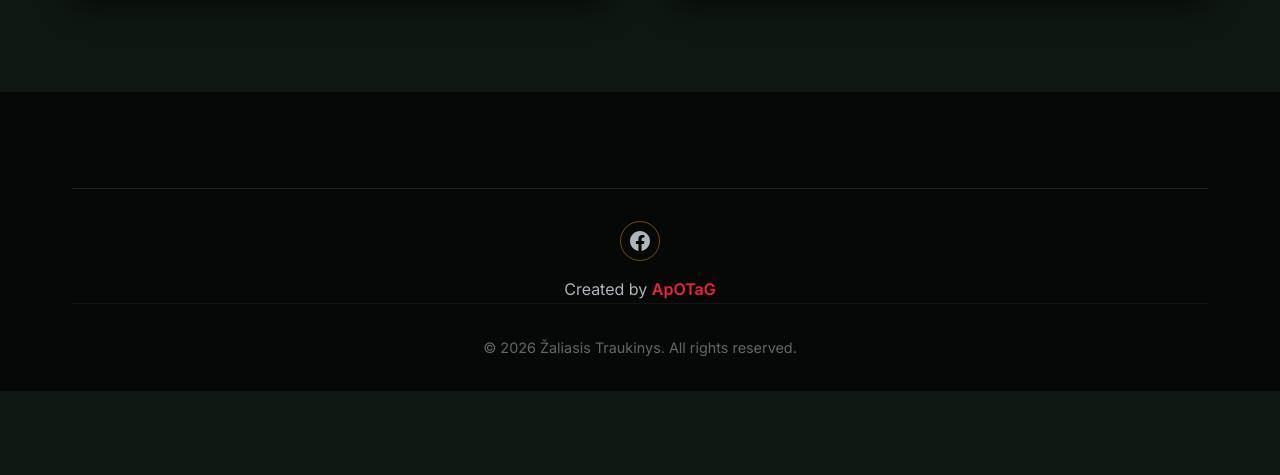
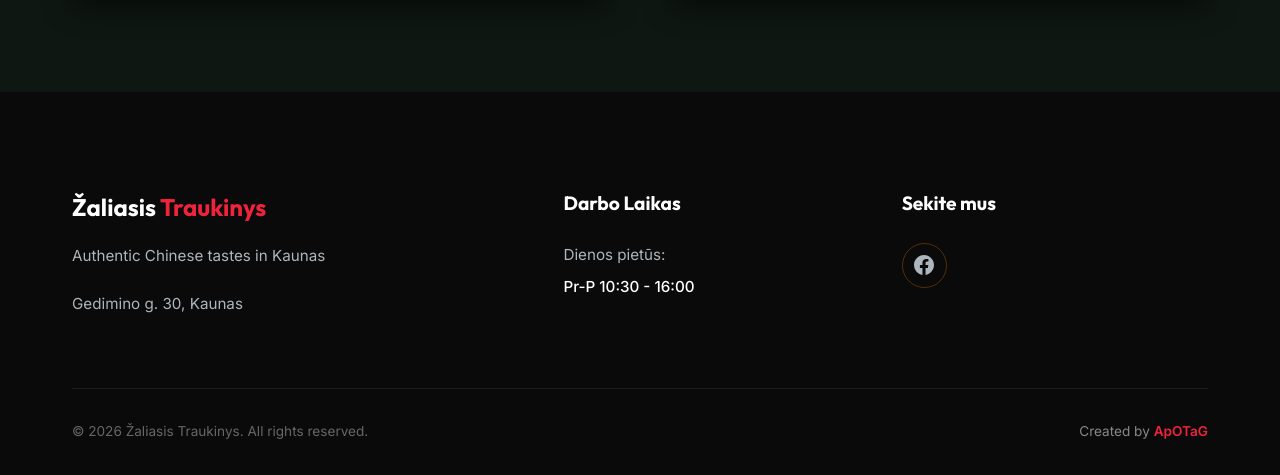
Before and after one commit to ApOTaG/zaliasis-traukinys, a website: page public/index.html in a window 1280 px wide. Shown: the part 4283-4758 px from the top of the page. Before the commit the page ends 4674 px from the top, so only its background shows below. Drawn offline with Linux system fonts and the light colour scheme.

Commit message:
feat: Premium 3-column footer redesign

```diff
--- a/public/css/style.css
+++ b/public/css/style.css
@@ -788,80 +788,82 @@ textarea.form-control {
     color: #ccc;
 }
 
-/* Footer */
+/* Footer Layout */
 footer {
-    background: #050806;
-    padding: 4rem 0 2rem;
-    border-top: 1px solid rgba(255, 255, 255, 0.05);
+    background-color: #0a0a0a;
+    /* Darker background to separate from content */
+    padding: 6rem 0 2rem;
+    position: relative;
+    border-top: 1px solid rgba(255, 255, 255, 0.03);
 }
 
 .footer-content {
     display: grid;
     grid-template-columns: 1fr;
-    gap: 2rem;
-    margin-bottom: 3rem;
+    gap: 3rem;
+    margin-bottom: 4rem;
 }
 
 @media (min-width: 768px) {
     .footer-content {
-        grid-template-columns: 2fr 1fr 1fr;
+        grid-template-columns: 1.5fr 1fr 1fr;
+        gap: 2rem;
     }
 }
 
-.footer-links a {
+/* Column 1: Brand & Location */
+.footer-brand .logo {
     display: block;
-    color: var(--clr-text-muted);
-    text-decoration: none;
-    margin-bottom: 0.5rem;
-    transition: color var(--transition-fast);
-}
-
-.footer-links a:hover {
-    color: var(--clr-gold);
-}
-
-.footer-contact h3,
-.footer-links h3 {
-    color: white;
     margin-bottom: 1rem;
 }
 
-.footer-contact p {
+.footer-brand p {
     color: var(--clr-text-muted);
+    font-size: 0.95rem;
+    margin-bottom: 0.5rem;
+    line-height: 1.6;
 }
 
-.footer-bottom {
-    text-align: center;
-    padding-top: 2rem;
-    border-top: 1px solid rgba(255, 255, 255, 0.05);
-    color: #666;
-    font-size: 0.9rem;
+.footer-address {
+    margin-top: 1.5rem;
+    color: var(--clr-text-main);
+    font-size: 0.95rem;
 }
 
-/* Footer Social */
+/* Column 2: Working Hours */
+.footer-column h3 {
+    color: white;
+    font-size: 1.2rem;
+    margin-bottom: 1.5rem;
+    font-family: var(--font-heading);
+}
+
+.footer-hours p {
+    color: var(--clr-text-muted);
+    font-size: 0.95rem;
+    margin-bottom: 0.5rem;
+}
+
+/* Column 3: Socials */
 .footer-social {
     display: flex;
-    justify-content: center;
-    margin-top: 2rem;
-    padding-top: 2rem;
-    border-top: 1px solid rgba(255, 255, 255, 0.1);
+    justify-content: flex-start;
 }
 
 .social-link {
-    display: flex;
+    display: inline-flex;
     align-items: center;
-    gap: 1rem;
     color: var(--clr-text-muted);
     text-decoration: none;
-    font-size: 1.1rem;
-    transition: color var(--transition-fast);
+    transition: all var(--transition-fast);
 }
 
 .social-icon {
-    width: 40px;
-    height: 40px;
+    width: 45px;
+    height: 45px;
     border-radius: 50%;
-    border: 1px solid rgba(251, 133, 0, 0.5);
+    border: 1px solid rgba(251, 133, 0, 0.3);
+    /* Subtle gold/orange outline */
     display: flex;
     align-items: center;
     justify-content: center;
@@ -870,31 +872,48 @@ footer {
     background: transparent;
 }
 
-.social-link:hover {
-    color: white;
+.social-link:hover .social-icon {
+    background: rgba(251, 133, 0, 0.1);
+    border-color: var(--clr-gold);
+    color: var(--clr-gold);
+    box-shadow: 0 0 15px rgba(251, 133, 0, 0.2);
 }
 
-.social-link:hover .social-icon {
-    background: rgba(251, 133, 0, 0.8);
-    border-color: rgba(251, 133, 0, 1);
-    color: white;
+/* Footer Bottom Bar */
+.footer-bottom {
+    display: flex;
+    flex-direction: column;
+    justify-content: space-between;
+    align-items: center;
+    padding-top: 2rem;
+    border-top: 1px solid rgba(255, 255, 255, 0.08);
+    /* Subtle dark-gray horizontal divider */
+    color: #666;
+    font-size: 0.85rem;
+    gap: 1rem;
+}
+
+@media (min-width: 768px) {
+    .footer-bottom {
+        flex-direction: row;
+    }
 }
 
 .footer-creator {
-    margin-top: 1rem;
-    color: var(--clr-text-muted);
+    color: #888;
 }
 
 .creator-link {
     color: var(--clr-accent-red);
     text-decoration: none;
     font-weight: 700;
-    transition: color var(--transition-fast);
+    transition: all var(--transition-fast);
 }
 
 .creator-link:hover {
     color: var(--clr-gold);
-    text-decoration: underline;
+    text-shadow: 0 0 10px rgba(251, 133, 0, 0.5);
+    /* Smooth brightness/glow hover effect */
 }
 
 /* Scroll Animations */
--- a/public/index.html
+++ b/public/index.html
@@ -178,9 +178,32 @@
     </section>
 
     <footer>
-        <div class="container text-center">
+        <div class="container">
+            <div class="footer-content">
+                <!-- Column 1: Brand & Location -->
+                <div class="footer-brand fade-in-section">
+                    <a href="#" class="logo">
+                        <span class="logo-text">Žaliasis <span class="accent">Traukinys</span></span>
+                    </a>
+                    <p data-i18n="footerDesc">Authentic Chinese tastes in Kaunas</p>
+                    <p class="footer-address" data-i18n="footerAddress">Gedimino g. 30, Kaunas</p>
+                </div>
+
+                <!-- Column 2: Working Hours -->
+                <div class="footer-column fade-in-section delay-1">
+                    <h3 data-i18n="footerHoursTitle">Darbo Laikas</h3>
+                    <div class="footer-hours">
+                        <p data-i18n="footerHours1">Dienos pietūs:</p>
+                        <p data-i18n="footerHours2" style="color: white; font-weight: 500;">Pr-P 10:30 - 16:00</p>
+                    </div>
+                </div>
+
+                <!-- Column 3: Socials -->
+                <div class="footer-column fade-in-section delay-2">
+                    <h3 data-i18n="footerSocialsTitle">Sekite mus</h3>
                     <div class="footer-social">
-                <a href="https://facebook.com/zaliasistraukinys/" target="_blank" class="social-link">
+                        <a href="https://facebook.com/zaliasistraukinys/" target="_blank" class="social-link"
+                            aria-label="Facebook">
                             <div class="social-icon">
                                 <svg xmlns="http://www.w3.org/2000/svg" width="20" height="20" viewBox="0 0 24 24"
                                     fill="currentColor" stroke="none">
@@ -190,11 +213,15 @@
                             </div>
                         </a>
                     </div>
-            <div class="footer-creator">
-                <p>Created by <a href="mailto:andrewanapoliskiy@gmail.com" class="creator-link">ApOTaG</a></p>
                 </div>
+            </div>
+
+            <!-- Bottom Footer Bar -->
             <div class="footer-bottom">
                 <p data-i18n="copyRight">&copy; 2026 Žaliasis Traukinys. All rights reserved.</p>
+                <div class="footer-creator">
+                    Created by <a href="mailto:andrewanapoliskiy@gmail.com" class="creator-link">ApOTaG</a>
+                </div>
             </div>
         </div>
     </footer>
```
Lines whose indentation alone changed are shown as unchanged.
